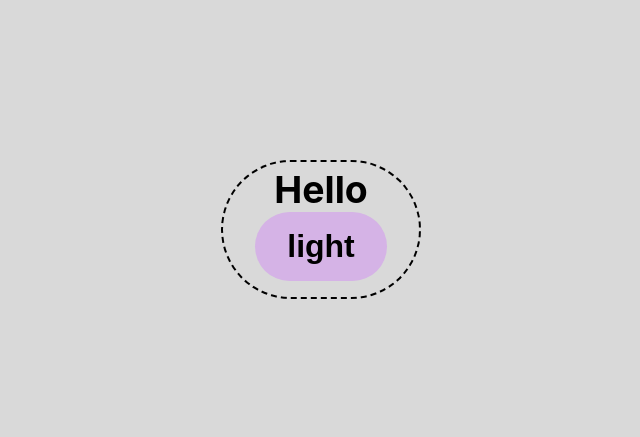
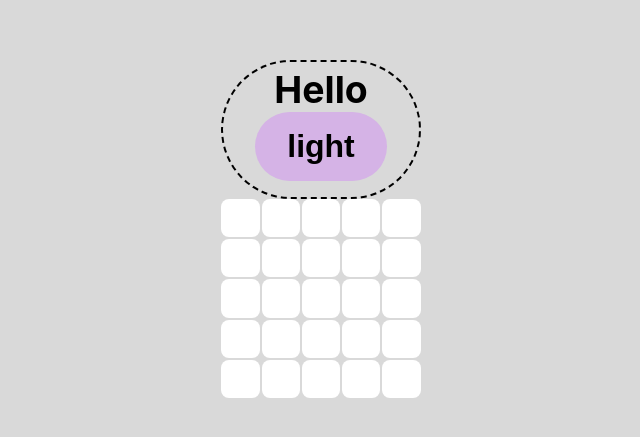
Before and after one commit to CrgioYalux/pixaday, a React (Vite) app: page / in a window 1280 px wide. Shown: the part 171-608 px from the top of the page, without its empty margins (319-959 px from the left). Built offline with nearby package versions, Linux system fonts and the light colour scheme.

Commit message:
feat: create a component for rendering the color matrix

```diff
--- a/src/components/App/index.tsx
+++ b/src/components/App/index.tsx
@@ -1,7 +1,8 @@
-import './App.css';
-
 import ProvidersWrapper from "../ProvidersWrapper";
 import SwitchThemeBT from "../SwitchThemeBT";
+import DrawColorMatrix from '../DrawColorMatrix';
+
+import './App.css';
 
 const App: React.FC<{}> = () => {
     return (
@@ -10,6 +11,7 @@ const App: React.FC<{}> = () => {
                 <h3>Hello</h3>
                 <SwitchThemeBT />
             </div>
+            <DrawColorMatrix />
         </ProvidersWrapper>
     );
 }
--- /dev/null
+++ b/src/components/DrawColorMatrix/DrawColorMatrix.css
@@ -0,0 +1,26 @@
+.DrawColorMatrix {
+    --DrawColorMatrix-gap: 2px;
+
+    width: 100%;
+    height: 100%;
+    aspect-ratio: 1;
+
+    display: flex;
+    flex-direction: column;
+    gap: var(--DrawColorMatrix-gap);
+}
+
+.DrawColorMatrixRow {
+    flex: 1 1 auto;
+
+    display: flex;
+    flex-direction: row;
+    gap: var(--DrawColorMatrix-gap);
+}
+
+.DrawColorMatrixCell {
+    flex: 1 1 auto;
+    aspect-ratio: 1;
+
+    border-radius: 8px;
+}
--- /dev/null
+++ b/src/components/DrawColorMatrix/DrawColorMatrixCell.tsx
@@ -0,0 +1,20 @@
+import { useColorMatrixProvider } from '../../providers/ColorMatrix';
+
+import type { ColorMatrixCell } from '../../hooks/useColorMatrix/utils';
+
+import './DrawColorMatrix.css';
+
+const DrawColorMatrixCell: React.FC<ColorMatrixCell> = ({ value, position }) => {
+    const [_, actions] = useColorMatrixProvider();
+
+    return (
+        <div
+            className='DrawColorMatrixCell'
+            style={{ backgroundColor: value }}
+            onClick={() => actions.paint('gold', position)}
+        >
+        </div>
+    );
+};
+
+export default DrawColorMatrixCell;
--- /dev/null
+++ b/src/components/DrawColorMatrix/DrawColorMatrixRow.tsx
@@ -0,0 +1,21 @@
+import DrawColorMatrixCell from './DrawColorMatrixCell';
+
+import type { ColorMatrixCell } from '../../hooks/useColorMatrix/utils';
+
+import './DrawColorMatrix.css';
+
+interface DrawColorMatrixRowProps {
+    row: ColorMatrixCell[];
+}
+
+const DrawColorMatrixRow: React.FC<DrawColorMatrixRowProps> = ({ row }) => {
+    return (
+        <div
+            className='DrawColorMatrixRow'
+        >
+        {row.map((cell) => <DrawColorMatrixCell key={cell.id} {...cell} />)}
+        </div>
+    );
+};
+
+export default DrawColorMatrixRow;
--- /dev/null
+++ b/src/components/DrawColorMatrix/index.tsx
@@ -0,0 +1,21 @@
+import DrawColorMatrixRow from "./DrawColorMatrixRow";
+
+import { useColorMatrixProvider } from '../../providers/ColorMatrix';
+
+import './DrawColorMatrix.css';
+
+interface DrawColorMatrixProps {}
+
+const DrawColorMatrix: React.FC<DrawColorMatrixProps> = ({}) => {
+    const [colorMatrix] = useColorMatrixProvider();
+
+    return (
+        <div
+            className='DrawColorMatrix'
+        >
+        {colorMatrix.map((row, i) => <DrawColorMatrixRow key={i} row={row} />)}
+        </div>
+    );
+};
+
+export default DrawColorMatrix;
```
